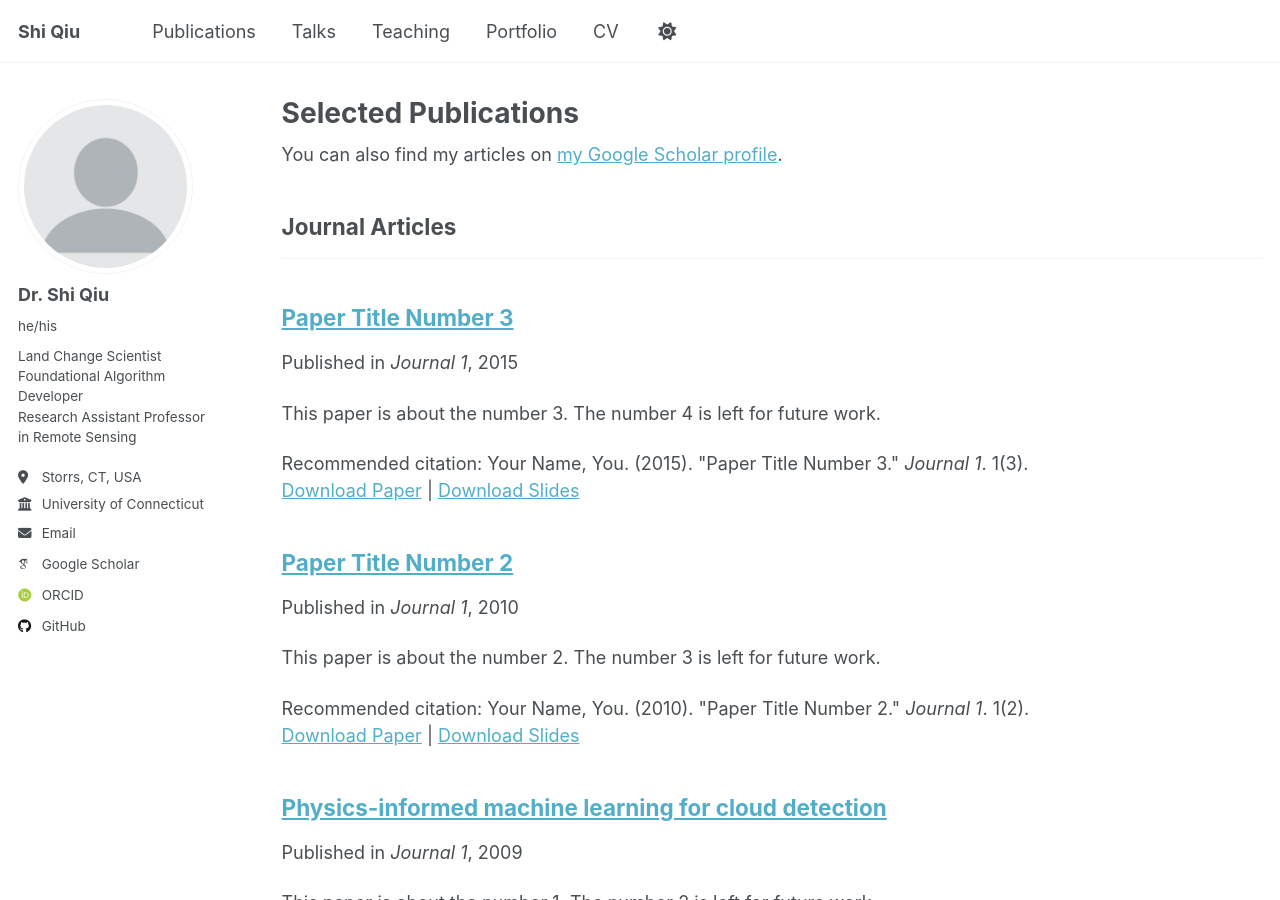
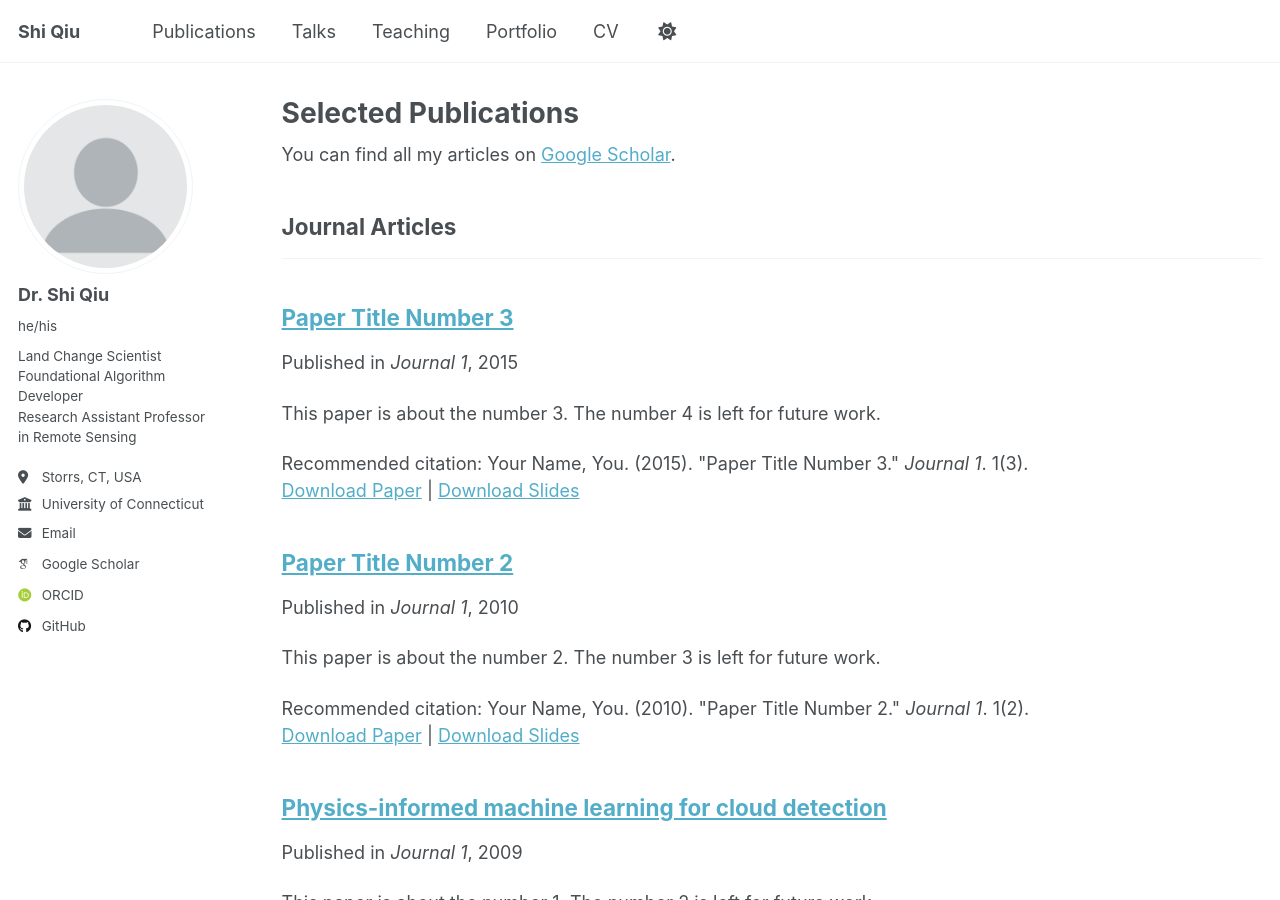
Before and after one commit to shi-eo/shi-eo.github.io, a Jekyll site: the page built from _pages/publications.html, in a window 1280 px wide and 900 px high. Built offline with Jekyll 4.4.1, drawn with Linux system fonts in a browser that asks for light colours; some web fonts are replaced; a script that is not in the unit is left out.

Commit message:
Update publications.html

```diff
--- a/_pages/publications.html
+++ b/_pages/publications.html
@@ -6,7 +6,7 @@ author_profile: true
 ---
 
 {% if site.author.googlescholar %}
-  <div class="wordwrap">You can also find my articles on <a href="{{site.author.googlescholar}}">my Google Scholar profile</a>.</div>
+  <div class="wordwrap">You can find all my articles on <a href="{{site.author.googlescholar}}">Google Scholar</a>.</div>
 {% endif %}
 
 {% include base_path %}
```
